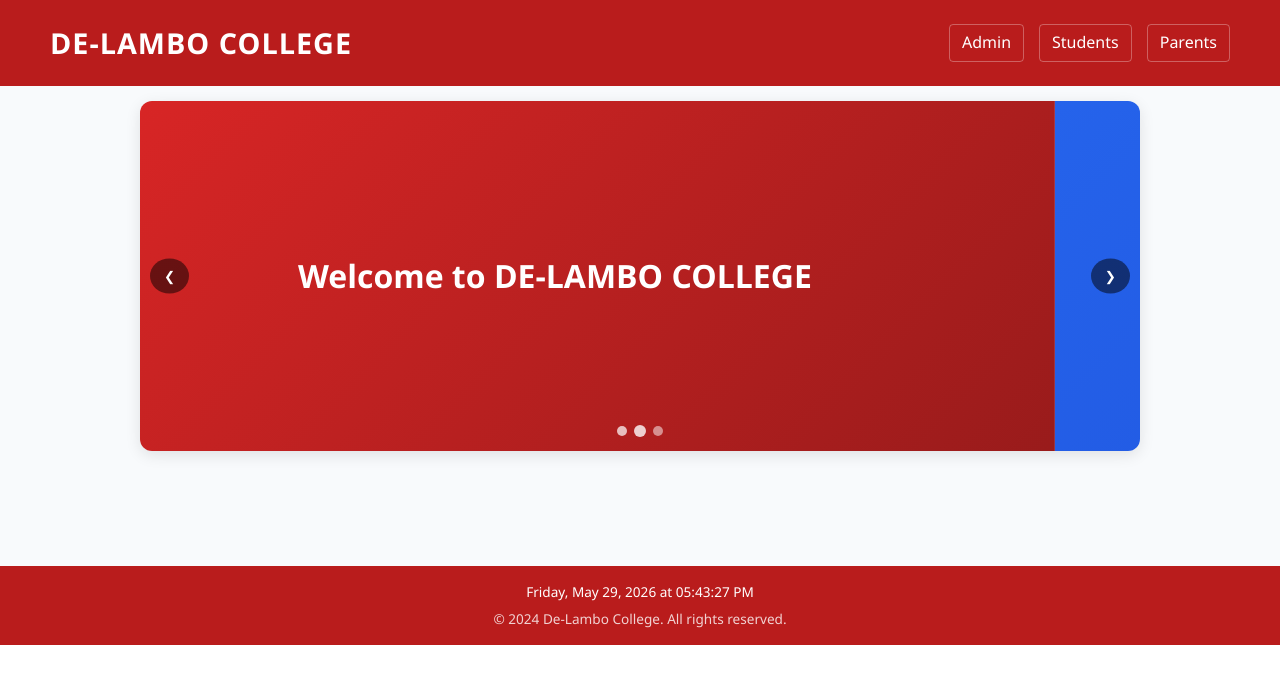
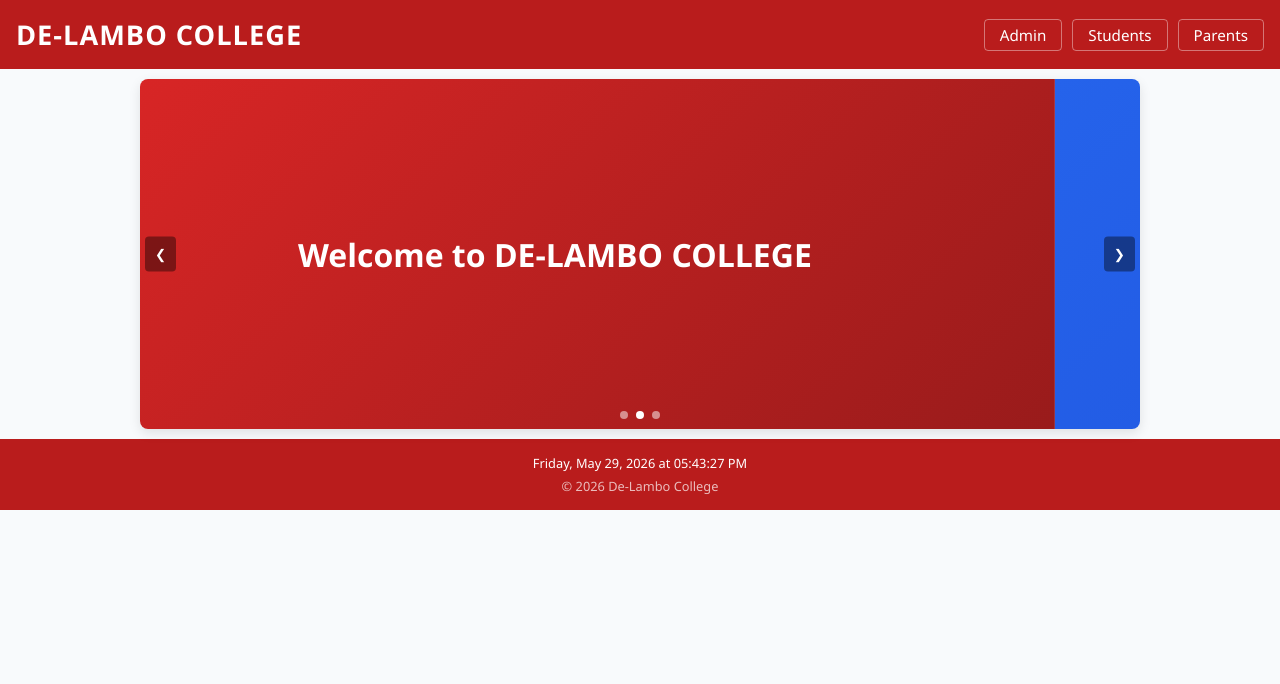
Before and after one commit to freduck/my-exams, a website: page views/home.html in a window 1280 px wide. Drawn offline with Linux system fonts and the light colour scheme.

Commit message:
Update home.html

```diff
--- a/views/home.html
+++ b/views/home.html
@@ -5,64 +5,86 @@
 <meta name="viewport" content="width=device-width, initial-scale=1.0">
 <title>DE-LAMBO COLLEGE</title>
 <style>
-  /* Reset and Base Styles */
   * { padding: 0; margin: 0; box-sizing: border-box; }
-  body { font-family: 'Segoe UI', Tahoma, Geneva, Verdana, sans-serif; line-height: 1.6; }
+  body { font-family: 'Segoe UI', Tahoma, Geneva, Verdana, sans-serif; background: #f8fafc; }
 
-  /* Header Section */
+  /* Header & Navigation */
   .top {
     padding: 1rem;
-    background: #b91c1c; /* Slightly deeper crimson */
+    background: #b91c1c;
     color: white;
-    text-align: center;
-    box-shadow: 0 2px 5px rgba(0,0,0,0.1);
+    display: flex;
+    justify-content: space-between;
+    align-items: center;
+    position: relative;
+    z-index: 100;
   }
 
-  .top h2 { font-size: 1.4rem; margin-bottom: 12px; letter-spacing: 1px; }
+  .top h2 { font-size: 1.2rem; letter-spacing: 1px; }
 
+  /* Hamburger Bar Styles */
+  .hamburger {
+    display: flex;
+    flex-direction: column;
+    gap: 5px;
+    cursor: pointer;
+    padding: 5px;
+  }
+
+  .hamburger span {
+    display: block;
+    width: 25px;
+    height: 3px;
+    background: white;
+    border-radius: 2px;
+    transition: 0.3s;
+  }
+
+  /* Navigation Links (Mobile Hidden) */
   .divider {
     display: flex;
-    justify-content: center;
-    gap: 15px;
+    flex-direction: column;
+    position: absolute;
+    top: 100%;
+    left: 0;
+    width: 100%;
+    background: #991b1b;
+    max-height: 0; /* Hidden by default */
+    overflow: hidden;
+    transition: max-height 0.3s ease-out;
+  }
+
+  .divider.active {
+    max-height: 200px; /* Slide down effect */
+    border-bottom: 3px solid #7f1d1d;
   }
 
   .divider a {
     color: white;
     text-decoration: none;
-    font-size: 0.85rem;
-    padding: 5px 12px;
-    border: 1px solid rgba(255,255,255,0.3);
-    border-radius: 4px;
-    transition: background 0.3s;
+    font-size: 0.95rem;
+    padding: 15px;
+    text-align: center;
+    border-top: 1px solid rgba(255,255,255,0.1);
   }
 
-  .divider a:hover { background: rgba(255,255,255,0.2); }
+  /* Main & Carousel */
+  main { padding: 10px 8px; }
 
-  /* Main Content */
-  main {
-    padding: 15px;
-    background: #f8fafc;
-    min-height: 60vh;
-  }
-
-  /* Carousel Styles */
   .carousel {
     position: relative;
     max-width: 1000px;
     margin: 0 auto;
     overflow: hidden;
-    border-radius: 12px;
-    box-shadow: 0 4px 15px rgba(0,0,0,0.1);
+    border-radius: 8px;
+    box-shadow: 0 4px 12px rgba(0,0,0,0.1);
   }
 
-  .carousel-track {
-    display: flex;
-    transition: transform 0.6s cubic-bezier(0.4, 0, 0.2, 1);
-  }
+  .carousel-track { display: flex; transition: transform 0.6s cubic-bezier(0.4, 0, 0.2, 1); }
 
   .carousel-slide {
     flex: 0 0 100%;
-    height: 200px; /* Taller on mobile */
+    height: 180px;
     display: flex;
     align-items: center;
     justify-content: center;
@@ -77,61 +99,55 @@
   .carousel-slide:nth-child(2) { background: linear-gradient(135deg, #2563eb, #1d4ed8); }
   .carousel-slide:nth-child(3) { background: linear-gradient(135deg, #16a34a, #15803d); }
 
-  /* Buttons */
   .carousel-btn {
     position: absolute;
     top: 50%;
     transform: translateY(-50%);
-    background: rgba(0,0,0,0.5);
+    background: rgba(0,0,0,0.4);
     color: white;
     border: none;
-    padding: 10px 14px;
+    padding: 10px;
     cursor: pointer;
-    border-radius: 50%;
-    transition: background 0.3s;
+    border-radius: 4px;
     z-index: 10;
   }
+  .carousel-btn.prev { left: 5px; }
+  .carousel-btn.next { right: 5px; }
 
-  .carousel-btn:hover { background: rgba(0,0,0,0.8); }
-  .carousel-btn.prev { left: 10px; }
-  .carousel-btn.next { right: 10px; }
-
-  /* Dots */
   .carousel-dots {
     position: absolute;
-    bottom: 15px;
+    bottom: 10px;
     left: 50%;
     transform: translateX(-50%);
     display: flex;
     gap: 8px;
   }
+  .dot { width: 8px; height: 8px; border-radius: 50%; background: rgba(255,255,255,0.5); cursor: pointer; }
+  .dot.active { background: white; }
 
-  .dot {
-    width: 10px;
-    height: 10px;
-    border-radius: 50%;
-    background: rgba(255,255,255,0.5);
-    cursor: pointer;
-    transition: background 0.3s;
-  }
+  footer { background: #b91c1c; color: white; padding: 15px; text-align: center; font-size: 0.8rem; }
 
-  .dot.active { background: white; transform: scale(1.2); }
+  /* Desktop View Styles */
+  @media (min-width: 768px) {
+    .hamburger { display: none; } /* Hide hamburger */
 
-  /* Footer */
-  footer {
-    background: #b91c1c;
-    color: white;
-    padding: 15px;
-    text-align: center;
-    font-size: 0.85rem;
-  }
+    .divider {
+      position: static;
+      flex-direction: row;
+      max-height: none;
+      background: transparent;
+      width: auto;
+    }
 
-  /* Desktop Adjustments */
-  @media (min-width: 768px) {
-    .top { padding: 20px 50px; display: flex; justify-content: space-between; align-items: center; text-align: left; }
-    .top h2 { margin-bottom: 0; font-size: 1.8rem; }
+    .divider a {
+      padding: 5px 15px;
+      border: 1px solid rgba(255,255,255,0.4);
+      margin-left: 10px;
+      border-radius: 4px;
+    }
+
+    .top h2 { font-size: 1.7rem; }
     .carousel-slide { height: 350px; font-size: 2rem; }
-    .divider a { font-size: 1rem; }
   }
 </style>
 </head>
@@ -139,7 +155,14 @@
 
   <header class="top">
     <h2>DE-LAMBO COLLEGE</h2>
-    <nav class="divider">
+
+    <div class="hamburger" id="hamburger">
+      <span></span>
+      <span></span>
+      <span></span>
+    </div>
+
+    <nav class="divider" id="navMenu">
       <a href="/login-admin">Admin</a>
       <a href="/login-student">Students</a>
       <a href="/parent-login">Parents</a>
@@ -154,19 +177,33 @@
         <div class="carousel-slide">Join Us Today – Admissions Open</div>
       </div>
 
-      <button class="carousel-btn prev" aria-label="Previous Slide">&#10094;</button>
-      <button class="carousel-btn next" aria-label="Next Slide">&#10095;</button>
+      <button class="carousel-btn prev">&#10094;</button>
+      <button class="carousel-btn next">&#10095;</button>
 
       <div class="carousel-dots"></div>
     </div>
   </main>
 
   <footer>
-    <div id="datetime">Loading date and time...</div>
-    <p style="margin-top: 5px; opacity: 0.8;">&copy; 2024 De-Lambo College. All rights reserved.</p>
+    <div id="datetime">Loading...</div>
+    <p style="margin-top: 5px; opacity: 0.7;">&copy; 2026 De-Lambo College</p>
   </footer>
 
 <script>
+  // Menu Toggle Logic
+  const hamburger = document.getElementById('hamburger');
+  const navMenu = document.getElementById('navMenu');
+
+  hamburger.onclick = () => {
+    navMenu.classList.toggle('active');
+  };
+
+  // Close menu when clicking a link
+  document.querySelectorAll('.divider a').forEach(link => {
+    link.onclick = () => navMenu.classList.remove('active');
+  });
+
+  // Carousel Logic
   const track = document.querySelector('.carousel-track');
   const slides = Array.from(track.children);
   const nextBtn = document.querySelector('.carousel-btn.next');
@@ -176,15 +213,11 @@
   let currentSlide = 0;
   let slideInterval;
 
-  // Create Dots
   slides.forEach((_, i) => {
     const dot = document.createElement('div');
     dot.classList.add('dot');
     if(i === 0) dot.classList.add('active');
-    dot.addEventListener('click', () => {
-      goToSlide(i);
-      resetTimer();
-    });
+    dot.addEventListener('click', () => { goToSlide(i); resetTimer(); });
     dotsContainer.appendChild(dot);
   });
 
@@ -195,49 +228,27 @@
     dots.forEach((d, i) => d.classList.toggle('active', i === currentSlide));
   }
 
-  function goToSlide(i) {
-    currentSlide = i;
+  function goToSlide(i) { currentSlide = i; updateCarousel(); }
+  function nextSlide() { currentSlide = (currentSlide + 1) % slides.length; updateCarousel(); }
+  function resetTimer() { clearInterval(slideInterval); slideInterval = setInterval(nextSlide, 5000); }
+
+  nextBtn.onclick = () => { nextSlide(); resetTimer(); };
+  prevBtn.onclick = () => { currentSlide = (currentSlide - 1 + slides.length) % slides.length; updateCarousel(); resetTimer(); };
+
+  slideInterval = setInterval(nextSlide, 5000);
+  window.addEventListener('resize', () => {
     updateCarousel();
-  }
+    if(window.innerWidth > 768) navMenu.classList.remove('active');
+  });
 
-  function nextSlide() {
-    currentSlide = (currentSlide + 1) % slides.length;
-    updateCarousel();
-  }
-
-  function prevSlide() {
-    currentSlide = (currentSlide - 1 + slides.length) % slides.length;
-    updateCarousel();
-  }
-
-  function resetTimer() {
-    clearInterval(slideInterval);
-    startTimer();
-  }
-
-  function startTimer() {
-    slideInterval = setInterval(nextSlide, 5000);
-  }
-
-  // Event Listeners
-  nextBtn.onclick = () => { nextSlide(); resetTimer(); };
-  prevBtn.onclick = () => { prevSlide(); resetTimer(); };
-
-  // Initialize
-  startTimer();
-  window.addEventListener('resize', updateCarousel);
-
-  // Date and Time Function
+  // DateTime Logic
   function updateDateTime() {
     const now = new Date();
-    const options = {
-      weekday: 'long', year: 'numeric', month: 'long',
-      day: 'numeric', hour: '2-digit', minute: '2-digit',
-      second: '2-digit', hour12: true
-    };
-    document.getElementById('datetime').textContent = now.toLocaleDateString('en-US', options);
+    document.getElementById('datetime').textContent = now.toLocaleDateString('en-US', {
+      weekday: 'long', year: 'numeric', month: 'long', day: 'numeric',
+      hour: '2-digit', minute: '2-digit', second: '2-digit', hour12: true
+    });
   }
-
   updateDateTime();
   setInterval(updateDateTime, 1000);
 </script>
```
